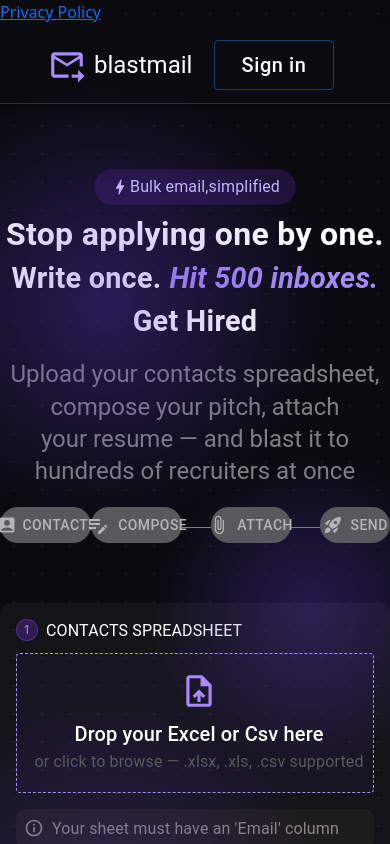
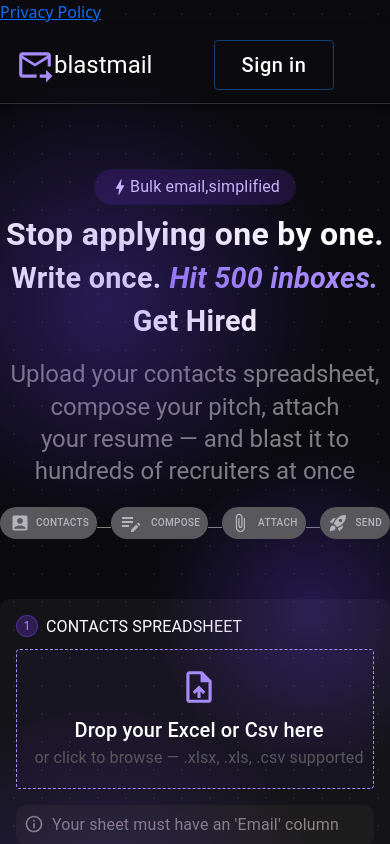
Before and after one commit to vidhilohia16/Bulkmails, a React (Vite) app in the folder vite-project/: page / in a window 390 px wide. Shown: the top 844 px of the page. Built offline with nearby package versions, Linux system fonts and the light colour scheme.

Commit message:
mobile responsive

```diff
--- a/vite-project/src/ButtonAppBar.jsx
+++ b/vite-project/src/ButtonAppBar.jsx
@@ -64,8 +64,8 @@ useEffect(() => {
         borderBottom: "0.5px solid rgba(255,255,255,0.15)"
       }}>
         <Toolbar>
-          <ForwardToInboxOutlinedIcon  sx={{color:"#a78bfa",mt:2,ml:4,fontSize:"38px"}}></ForwardToInboxOutlinedIcon>
-          <Typography variant="h5" sx={{textTransform:"none",mt:2,ml:1,}}>blastmail </Typography>
+          <ForwardToInboxOutlinedIcon  sx={{color:"#a78bfa",mt:2,ml: { xs: 0, md: "20px" },fontSize:"38px"}}></ForwardToInboxOutlinedIcon>
+          <Typography variant="h5" sx={{textTransform:"none",mt:2,ml: { xs: 0, md: "5px" }}}>blastmail </Typography>
 
 <Box sx={{ flexGrow: 1, display: "flex", justifyContent: "center", mt: "13px" }}>
   {alertType === "signup" && (
@@ -110,7 +110,7 @@ useEffect(() => {
             ml: "auto", display: "flex", gap: 2
           }}>
           <Button variant="outlined" onClick={login} sx={{
-
+            mr: { xs: 0, md: "20px" },
             color:"white",
             width:"120px",
             height:"50px",
--- a/vite-project/src/FakeButtons.jsx
+++ b/vite-project/src/FakeButtons.jsx
@@ -14,12 +14,18 @@ export default function FakeButtons(){
 
         <Button variant="contained" disabled sx={{borderRadius: "999px","&.Mui-disabled": {
             backgroundColor: "#58585d",
+            fontSize:{xs:"10px",md:"14px"},
+            padding:{xs:"4px 8px",md:"6px 16px"},
+            flexShrink:0,
             color: "#b4b4ba",
             opacity: 1,
           },}}><AccountBoxIcon sx={{mr:0.5,height:"20px"}}></AccountBoxIcon>Contacts</Button>
           <Box
     sx={{
         mt:"20px",
+         flex:1,
+        width:"100%",
+        maxWidth:"50px",
       height: "1px",
       bgcolor: "grey",
     }}
@@ -28,12 +34,36 @@ export default function FakeButtons(){
             backgroundColor: "#58585d",
             color: "#b4b4ba",
             opacity: 1,
+            fontSize:{xs:"10px",md:"14px"},
+            padding:{xs:"4px 8px",md:"6px 16px"},
+            flexShrink:0,
           },}}><EditNoteIcon sx={{mr:1}}></EditNoteIcon> Compose </Button>
 
           <Box
     sx={{
         mt:"20px",
-      width: "50px",
+        flex:1,
+        width:"100%",
+        maxWidth:"50px",
+      height: "1px",
+      bgcolor: "grey",
+
+    }}
+  />
+        <Button variant="contained" disabled sx={{borderRadius: "999px","&.Mui-disabled": {
+            backgroundColor: "#58585d",
+            color: "#b4b4ba",
+            fontSize:{xs:"10px",md:"14px"},
+            padding:{xs:"4px 8px",md:"6px 16px"},
+            flexShrink:0,
+            opacity: 1,
+          },}}><AttachFileOutlinedIcon fontSize="small" sx={{mr:1}}></AttachFileOutlinedIcon>Attach</Button>
+          <Box
+    sx={{
+        mt:"20px",
+         flex:1,
+      width:"100%",
+        maxWidth:"50px",
       height: "1px",
       bgcolor: "grey",
 
@@ -43,20 +73,9 @@ export default function FakeButtons(){
             backgroundColor: "#58585d",
             color: "#b4b4ba",
             opacity: 1,
-          },}}><AttachFileOutlinedIcon fontSize="small" sx={{mr:1}}></AttachFileOutlinedIcon>Attach</Button>
-          <Box
-    sx={{
-        mt:"20px",
-      width: "50px",
-      height: "1px",
-      bgcolor: "grey",
-
-    }}
-  />
-        <Button variant="contained" disabled sx={{borderRadius: "999px","&.Mui-disabled": {
-            backgroundColor: "#58585d",
-            color: "#b4b4ba",
-            opacity: 1,
+            fontSize:{xs:"10px",md:"14px"},
+            padding:{xs:"4px 8px",md:"6px 16px"},
+            flexShrink:0,
           },}}><RocketLaunchIcon fontSize="small" sx={{mr:1}}></RocketLaunchIcon>Send</Button>
         </Box>
     )
```
